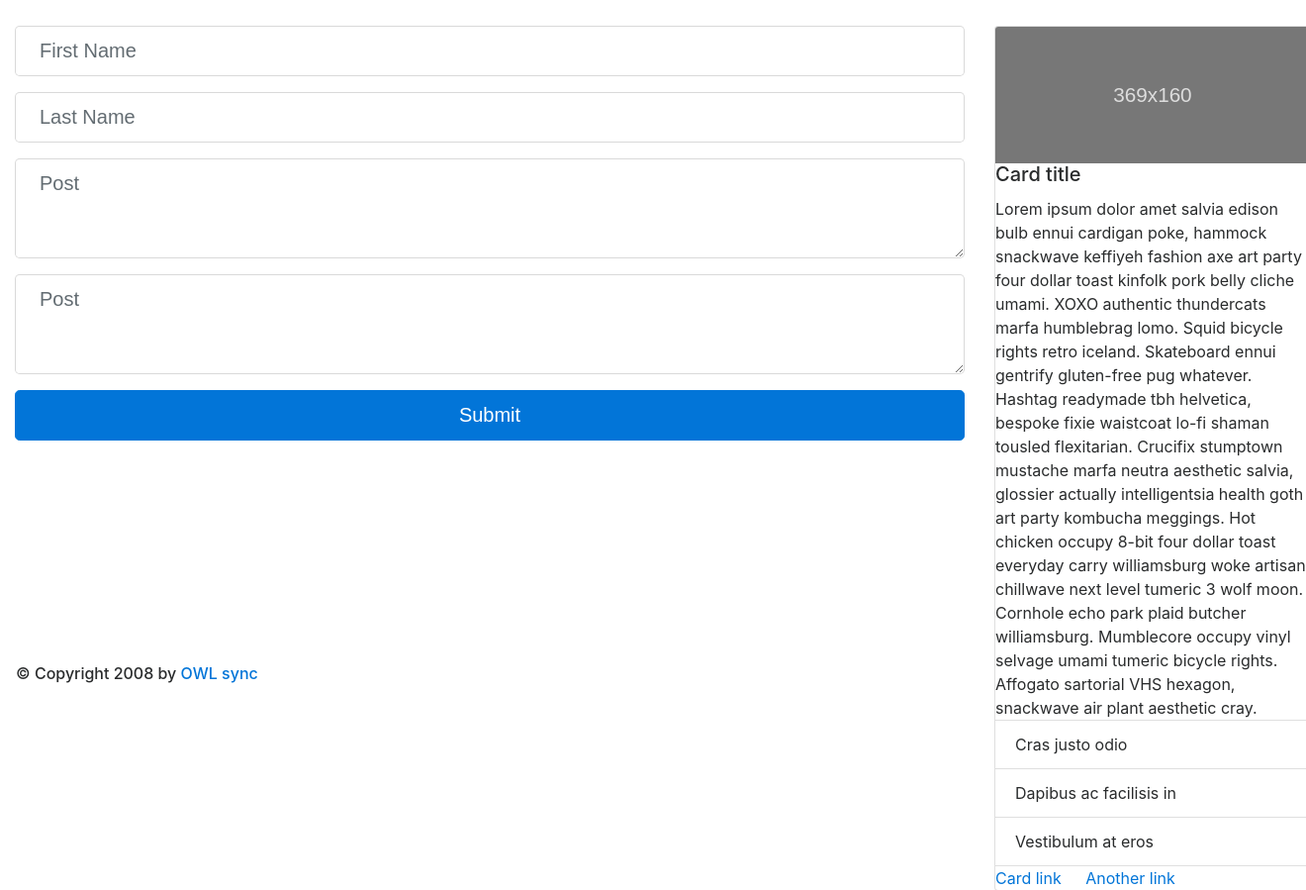
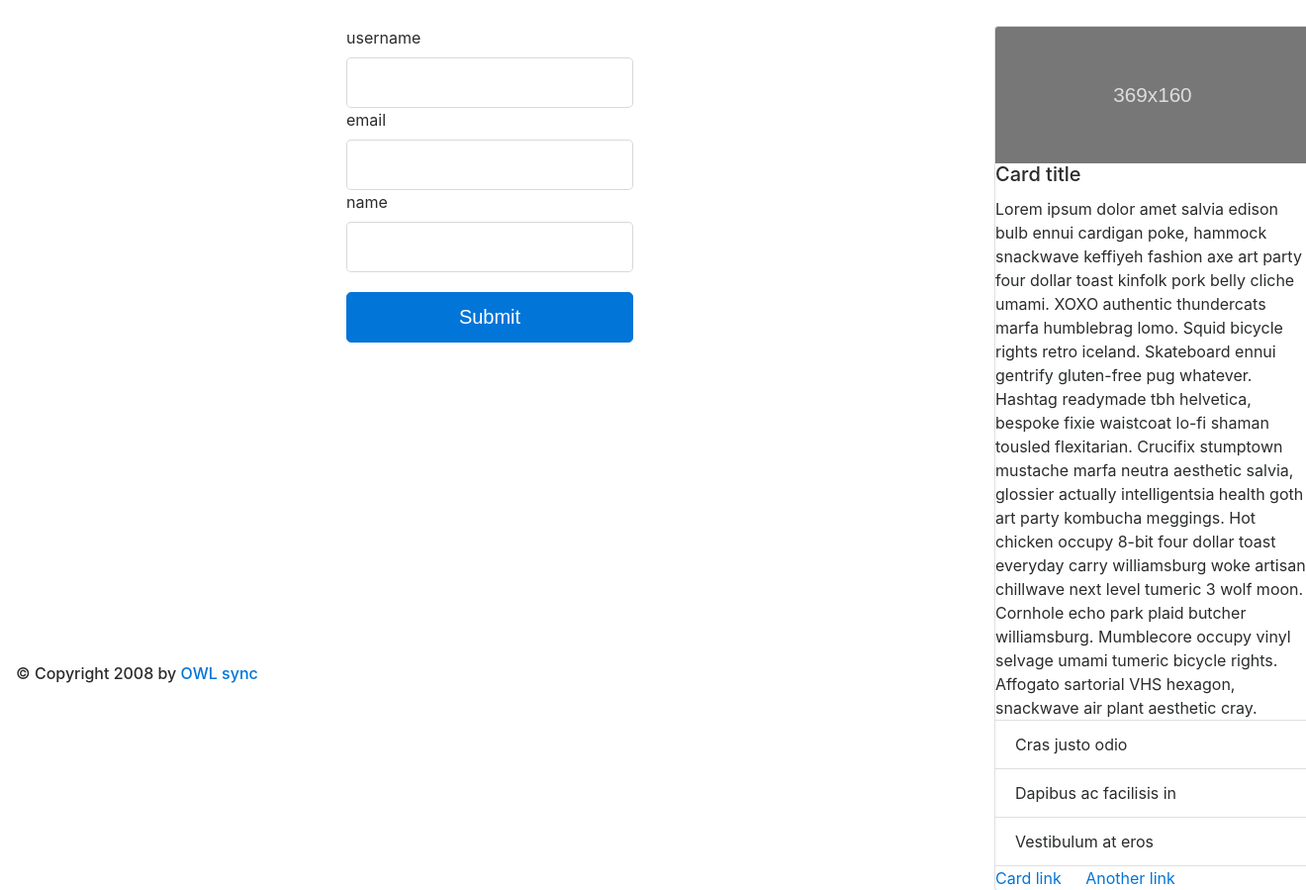
Before and after one commit to OWLsync/OWLsync, a Flask app: page /userregister in a window 1320 px wide. Shown: the part 94-993 px from the top of the page at 99% size. Run offline with Flask 2, Linux system fonts and the light colour scheme; parts of the project's set-up code (start-up, migrations or seed data) failed here and were passed over; some libraries are stand-ins or nearby versions.

Commit message:
Removed backref relationship sqlalchemy on form for now, sice it was conflicting with the form. Planing to use  https://wtforms-alchemy.readthedocs.io/en/latest/index.html to make it more easy to use more complex forms.
Updated the User Register Page form, working with DB.

Added global CSRF (maybe not needed at all) even tho can be used jQuery.

:)

Next: Update General Nav

 {% extends "layout.html" %}
{% set active_page = "index" %}

{% set navigation_bar = [
    ('/', 'index', 'Index'),
    ('/downloads/', 'downloads', 'Downloads'),
    ('/about/', 'about', 'About')
] -%}

{% set active_page = active_page|default('index') -%}
...
<ul id="navigation">
    {% for href, id, caption in navigation_bar %}
    <li{% if id == active_page %} class="active"{% endif%}>
    <a href="{{ href|e }}">{{ caption|e }}</a>
    </li>
{% endfor %}
</ul>

Stackoverflow : https://stackoverflow.com/questions/18600031/changing-the-active-class-of-a-link-with-the-twitter-bootstrap-css-in-python-fla

```diff
--- a/www/app.py
+++ b/www/app.py
@@ -1,12 +1,16 @@
 #!/usr/bin/env python3
-
+from flask_wtf.csrf import CSRFProtect
 from www import APP
 from www.models import DB
+
 from www.views import *
 
 from config import CURRENT_CONFIG
 
+csrf = CSRFProtect(APP)
+
 if __name__ == '__main__':
-    DB.create_all()
-    DB.session.commit()
+    # DB.create_all()
+    # DB.session.commit()
     APP.run(use_reloader=False, debug=CURRENT_CONFIG.DEBUG)
+    csrf.init_app(APP)
--- a/www/forms.py
+++ b/www/forms.py
@@ -10,6 +10,7 @@ class Userform(FlaskForm):
     user_join_date = DateField('user_join_date', format='%Y-%m-%d')
     submit = SubmitField("Submit")
 
+
 class Articleform(FlaskForm):
     title = StringField('body', validators=[DataRequired("title here")])
     body = StringField('body', validators=[DataRequired("body here")])
--- a/www/templates/userregister.html
+++ b/www/templates/userregister.html
@@ -7,85 +7,37 @@
         {# ---- Add Custom CSS Here ---- #}
     </style>
 {% endblock %}
+
 {% block content %}
-    <form action="{{ url_for('userregister') }}" method="post">
 
+    {#
+Add classes to WTForm
+https://stackoverflow.com/questions/22084886/add-a-css-class-to-a-field-in-wtform
+#}
 
-        {# ----------------  name FORM STARTS------------- #}
+    <div class="container">
+        <div class="row">
+            <div class="col-sm">
+                {# NONE #}
+            </div>
+            <div class="col-sm">
+                <form method="POST" action="/userregister">
         <div class="form-group">
-            {# ---------------- ERROR MSG name ------------- #}
-            {% for message in form.name .errors %}
-                <div class="alert alert alert-danger alert-dismissible fade show" role="alert">
-                    <strong>{{ message }}</strong>
-                    <button type="button" class="close" data-dismiss="alert" aria-label="Close">
-                        <span aria-hidden="true">&times;</span>
-                    </button>
-                </div>
-            {% endfor %}
-            {# ---------- ERROR MSG name END ----------- #}
-            <input class="form-control form-control-lg" id="name " type="text" name="name "
-                   placeholder="First Name"/></div>
-        {# ----------------  name FORM ENDS ------------- #}
+            {{ form.hidden_tag() }}
+            {{ form.username.label }} {{ form.username(class_="form-control form-control-lg") }}
+            {{ form.email.label }} {{ form.email(class_="form-control form-control-lg") }}
+            {{ form.name.label }} {{ form.name(class_="form-control form-control-lg") }}
 
-
-        {# ----------------  username FORM STARTS------------- #}
-        <div class="form-group">
-            {# ---------------- ERROR MSG username ------------- #}
-            {% for message in form.username.errors %}
-                <div class="alert alert alert-danger alert-dismissible fade show" role="alert">
-                    <strong>{{ message }}</strong>
-                    <button type="button" class="close" data-dismiss="alert" aria-label="Close">
-                        <span aria-hidden="true">&times;</span>
-                    </button>
-                </div>
-            {% endfor %}
-            {# ---------- ERROR MSG name END ----------- #}
-            <input class="form-control form-control-lg" id="username" type="text" name="username"
-                   placeholder="Last Name"/></div>
-        {# ----------------  username FORM ENDS------------- #}
-
-
-        {# ----------------  email FORM STARTS ------------- #}
-        <div class="form-group">
-            {# ---------------- ERROR MSG username ------------- #}
-            {% for message in form.email.errors %}
-                <div class="alert alert alert-danger alert-dismissible fade show" role="alert">
-                    <strong>{{ message }}</strong>
-                    <button type="button" class="close" data-dismiss="alert" aria-label="Close">
-                        <span aria-hidden="true">&times;</span>
-                    </button>
-                </div>
-            {% endfor %}
-            {# ---------- ERROR MSG name END ----------- #}
-            <textarea class="form-control form-control-lg" id="email" type="email" name="email" placeholder="Post"
-                      rows="3"/></textarea>
+            <button style="margin-top: 1em" type="submit" value="submit" class="btn btn-primary btn-lg btn-block">
+                Submit
+            </button>
         </div>
-        {# ----------------  email FORM ENDS------------- #}
-
-
-        {# ----------------  email FORM STARTS ------------- #}
-        <div class="form-group">
-            {# ---------------- ERROR MSG username ------------- #}
-            {% for message in form.email.errors %}
-                <div class="alert alert alert-danger alert-dismissible fade show" role="alert">
-                    <strong>{{ message }}</strong>
-                    <button type="button" class="close" data-dismiss="alert" aria-label="Close">
-                        <span aria-hidden="true">&times;</span>
-                    </button>
-                </div>
-            {% endfor %}
-            {# ---------- ERROR MSG name END ----------- #}
-            <textarea class="form-control form-control-lg" id="email" type="email" name="email" placeholder="Post"
-                      rows="3"/></textarea>
+            </div>
+            <div class="col-sm">
+                {# NONE #}
+            </div>
         </div>
-        {# ----------------  email FORM ENDS------------- #}
-        {{ form.csrf_token }}
-
-        <div class="col-auto">
-            <button type="submit" class="btn btn-primary btn-lg btn-block">Submit</button>
-        </div>
-
-    </form>
+    </div>
 
 {% endblock content %}
 
--- a/www/views.py
+++ b/www/views.py
@@ -1,51 +1,65 @@
-from flask import render_template
+from flask import render_template, request
+from datetime import datetime
 
 from www import APP
 from www.models import DB, User, Person
 from www.forms import Userform
 
+DB.create_all()
+DB.session.commit()
+
+
 @APP.route("/")
 @APP.route("/index")
 def index():
     try:
-        Users = DB.session.query(User).all()
-        return render_template("index.html", Users=Users)
+        users = DB.session.query(User).all().first_or_404()
+        return render_template("index.html", users=users)
     except Exception as e:
         return str(e)
+
 
 @APP.route('/posts')
 def view_posts():
     Users = DB.session.query(User).all()
     return render_template("posts.html", Users=Users), 200
 
+
 @APP.route('/userregister', methods=('GET', 'POST'))
 def userregister():
-    form = Userform()
-    if form.validate_on_submit():
+    form = Userform(request.form)
+
+    if request.method == 'POST' and form.validate():
+
         try:
-            user_data = User()
-            user_data.username = form.username.data
-            user_data.email = form.email.data
-            user_data.user_join_date = form.user_join_date.data
 
-            DB.session.add(user_data)
-            DB.session.commit()
-            DB.session.flush()
-            print("{0}  {1}  {2}".format(
-                user_data.username,
-                user_data.email,
-                user_data.user_join_date))
-
-            person_data = Person()
-            person_data.name = form.name.data
-            person_data.user = user_data
-
+            person_data = Person(name=form.name.data)
             DB.session.add(person_data)
             DB.session.commit()
             DB.session.flush()
+
             print("{0}".format(person_data.name))
 
         except Exception as e:
             DB.session.rollback()
             print(e)
+
+        else:
+
+            try:
+                user_data = User(
+                    username=form.username.data,
+                    email=form.email.data)
+                DB.session.add(user_data)
+                DB.session.commit()
+                DB.session.flush()
+
+                print("{0}  {1}  {2}".format(
+                    user_data.username,
+                    user_data.email,
+                    user_data.user_join_date))
+            except Exception as e:
+                DB.session.rollback()
+                print(e)
+
     return render_template('userregister.html', form=form)
```
Also changed, not shown: scripts/initial_data_import.py (+30 -30 lines), www/__init__.py (+12 -6 lines), www/models.py (+25 -20 lines), manage.py (added), 1 other file.
